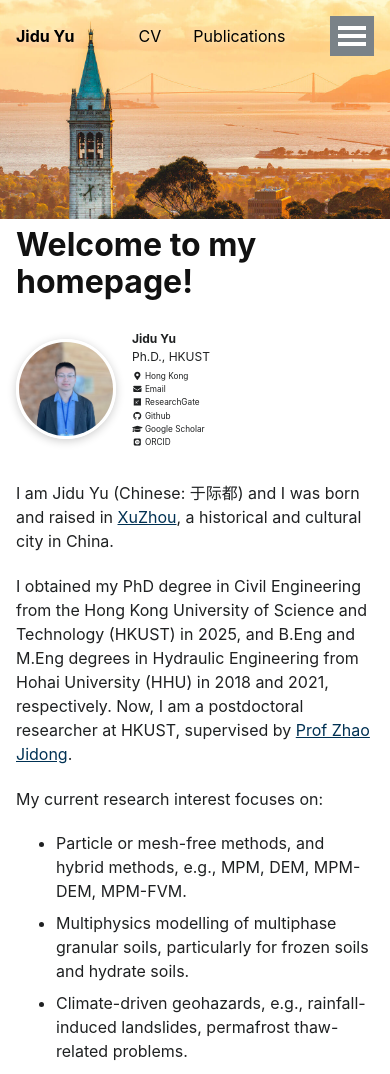
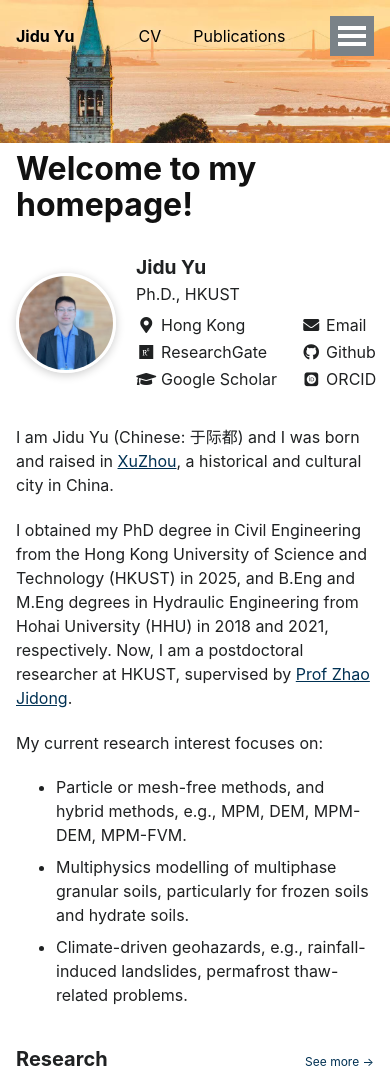
Before and after one commit to yujidu/yujidu.github.io, a Jekyll site: the page built from _pages/aboutme.md, in a window 390 px wide. Shown: the top 1074 px of the page. Built offline with Jekyll 4.4.1, drawn with Linux system fonts in a browser that asks for light colours; some web fonts are replaced; grey boxes are pictures that could not be loaded.

Commit message:
Shorter cropped banner; larger avatar and profile text without a background panel
Co-Authored-By: Claude Opus 5.5 <noreply@anthropic.com>
Claude-Session: https://claude.ai/code/session_01CtadbDehUMWbEMdjGRSUo3

```diff
--- a/_sass/_home.scss
+++ b/_sass/_home.scss
@@ -74,17 +74,14 @@
   display: flex;
   align-items: center;
   gap: 1em;
-  padding: 0.9em 1.1em;
-  background: rgba(255, 255, 255, 0.6);
-  -webkit-backdrop-filter: blur(6px);
-          backdrop-filter: blur(6px);
-  border-radius: 12px;
+  gap: 1.25em;
   flex-shrink: 0;
+  text-shadow: 0 0 10px rgba(255, 255, 255, 0.9), 0 0 3px rgba(255, 255, 255, 0.9);
 }
 
 .home-hero__avatar {
-  width: 130px;
-  height: 130px;
+  width: 170px;
+  height: 170px;
   border-radius: 50%;
   object-fit: cover;
   border: 3px solid #fff;
@@ -92,7 +89,7 @@
 }
 
 .home-hero__info {
-  font-size: $type-size-6;
+  font-size: 1rem;  /* same size as the body text */
   line-height: 1.5;
 
   p {
@@ -102,7 +99,7 @@
 
 .home-hero__name {
   font-weight: 700;
-  font-size: $type-size-5;
+  font-size: 1.2rem;
 }
 
 .home-hero__bio {
@@ -114,10 +111,14 @@
   list-style: none;
   margin: 0.3em 0 0;
   padding: 0;
-  font-size: $type-size-7;
+  font-size: 1rem;
+  display: grid;
+  grid-template-columns: auto auto;  /* two columns keeps the block compact */
+  column-gap: 1.5em;
 
   li {
     margin: 0.1em 0;
+    white-space: nowrap;
   }
 
   a {
@@ -140,11 +141,6 @@
     flex-direction: column;
     align-items: flex-start;
     gap: 1em;
-  }
-
-  .home-hero__profile {
-    background: transparent;
-    padding: 0;
   }
 
   .home-hero__avatar {
```
Also changed, not shown: images/berkeley.jpg.
